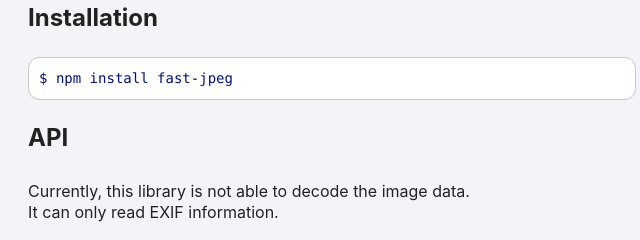
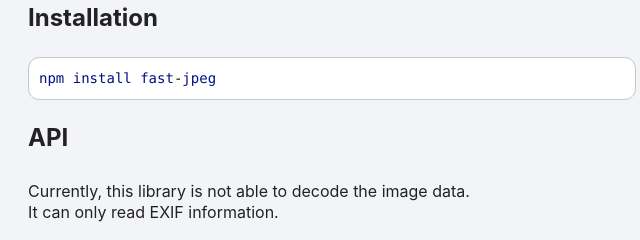
Before and after one commit to image-js/fast-jpeg, a plain HTML site: page index.html in a window 1280 px wide. Shown: the part 1629-1869 px from the top of the page, 276-916 px from the left. Drawn offline with Linux system fonts and the light colour scheme.

Commit message:
Deploying to gh-pages from @ image-js/fast-jpeg@68988be8c3ab3d3e3ce56c68bdb7becfaa7c3eb4 🚀

```diff
--- a/index.html
+++ b/index.html
@@ -11,7 +11,7 @@
 <a href="https://codecov.io/gh/image-js/fast-jpeg"><img src="https://img.shields.io/codecov/c/github/image-js/fast-jpeg.svg" alt="test coverage"></a>
 <a href="https://github.com/image-js/fast-jpeg/blob/main/LICENSE"><img src="https://img.shields.io/npm/l/fast-jpeg.svg" alt="license"></a></p>
 <p>JPEG image decoder written entirely in JavaScript.</p>
-<h2 id="installation" class="tsd-anchor-link">Installation<a href="#installation" aria-label="Permalink" class="tsd-anchor-icon"><svg viewBox="0 0 24 24" aria-hidden="true"><use href="assets/icons.svg#icon-anchor"></use></svg></a></h2><pre><code><span class="hl-0">$</span><span class="hl-1"> </span><span class="hl-0">npm</span><span class="hl-1"> </span><span class="hl-0">install</span><span class="hl-1"> </span><span class="hl-0">fast</span><span class="hl-1">-</span><span class="hl-0">jpeg</span>
+<h2 id="installation" class="tsd-anchor-link">Installation<a href="#installation" aria-label="Permalink" class="tsd-anchor-icon"><svg viewBox="0 0 24 24" aria-hidden="true"><use href="assets/icons.svg#icon-anchor"></use></svg></a></h2><pre><code><span class="hl-0">npm</span><span class="hl-1"> </span><span class="hl-0">install</span><span class="hl-1"> </span><span class="hl-0">fast</span><span class="hl-1">-</span><span class="hl-0">jpeg</span>
 </code><button>Copy</button></pre>
 
 <h2 id="api" class="tsd-anchor-link">API<a href="#api" aria-label="Permalink" class="tsd-anchor-icon"><svg viewBox="0 0 24 24" aria-hidden="true"><use href="assets/icons.svg#icon-anchor"></use></svg></a></h2><p>Currently, this library is not able to decode the image data.<br>
```
Also changed, not shown: assets/style.css (+2 -9 lines), functions/decode.html (+1 -1 lines).
